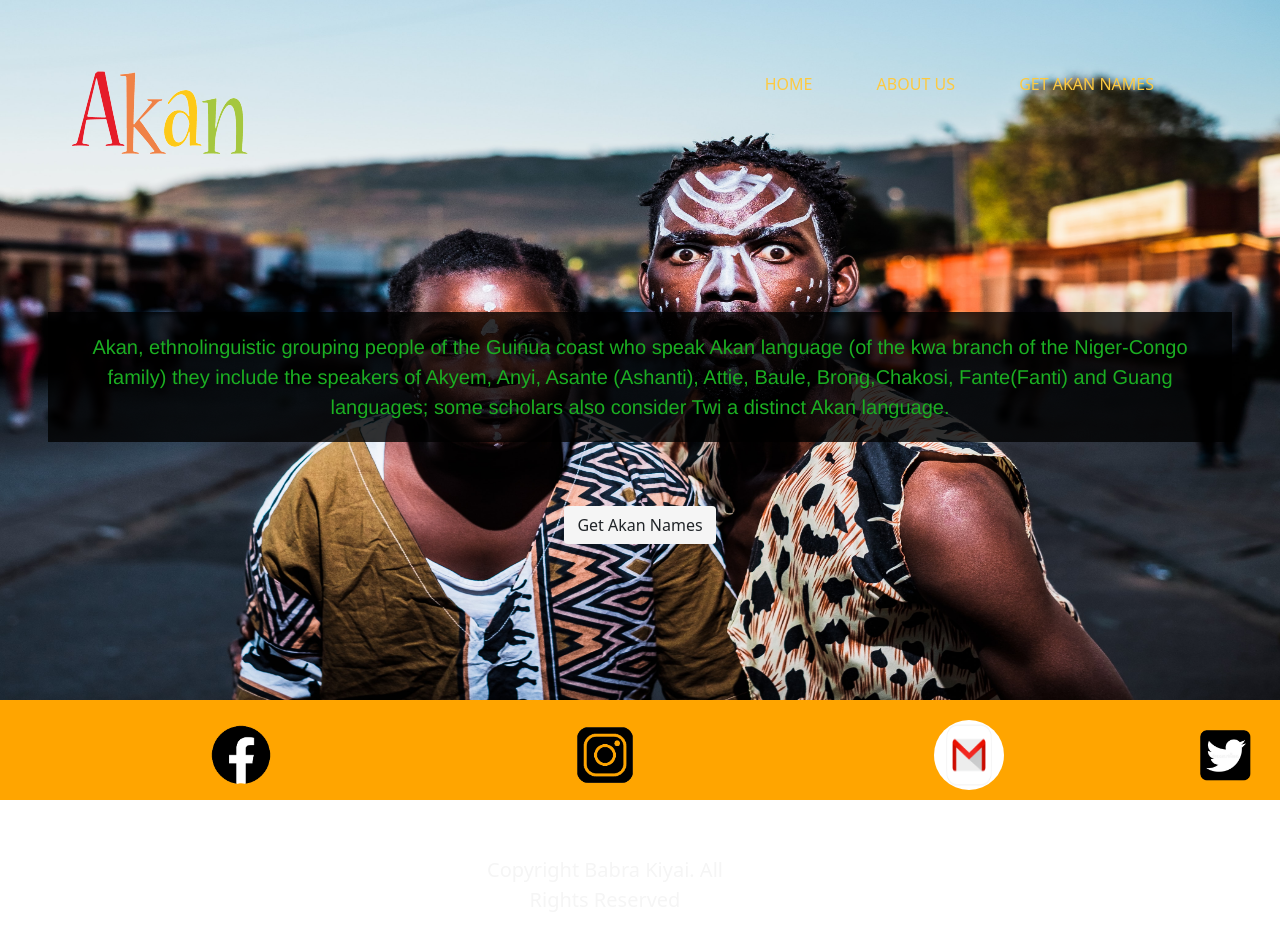
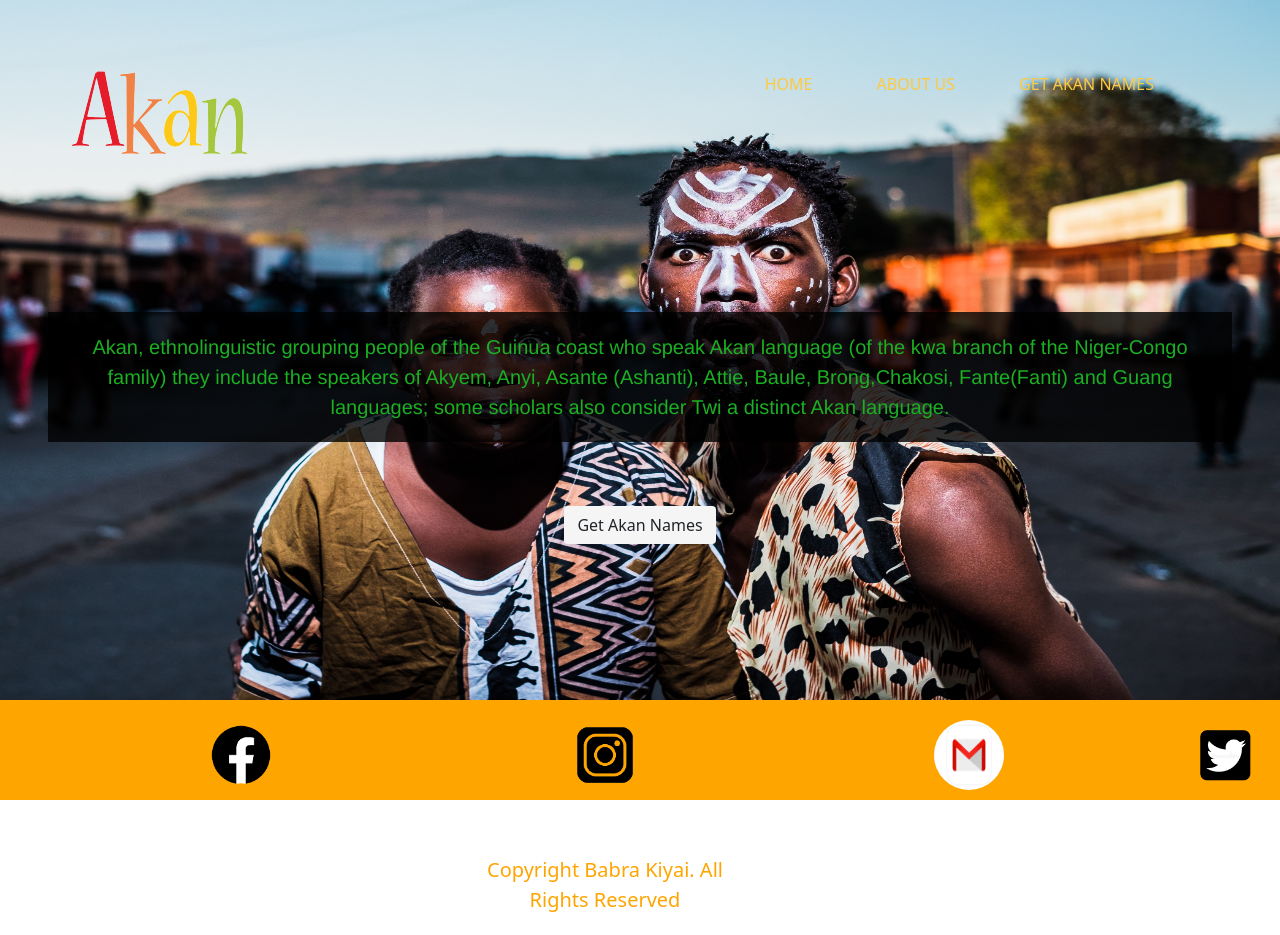
Before and after one commit to KiyaiB/Akan-Naming, a plain HTML site: page index.html in a window 1280 px wide. Drawn offline with nearby package versions, Linux system fonts and the light colour scheme; files whose address does not match are found by name.

Commit message:
modify css

```diff
--- a/css/style.css
+++ b/css/style.css
@@ -21,14 +21,8 @@
 
 
 }
-/* .Home{
-    background-color: greenyellow;
-    padding: 20px;
-    border-radius: 10px;
-} */
 
 .body{
-    /* background-color: teal; */
 
 background-image:url("../images//home.jpg");
 background-size: 100% 100%;
@@ -137,3 +131,7 @@ h5:hover{
     background-color:rgba(0, 0, 0,0.8);
     font-family: 'Franklin Gothic Medium', 'Arial Narrow', Arial, sans-serif;
 }
+p{
+    color: orange;
+    text-align: center;
+}
```
